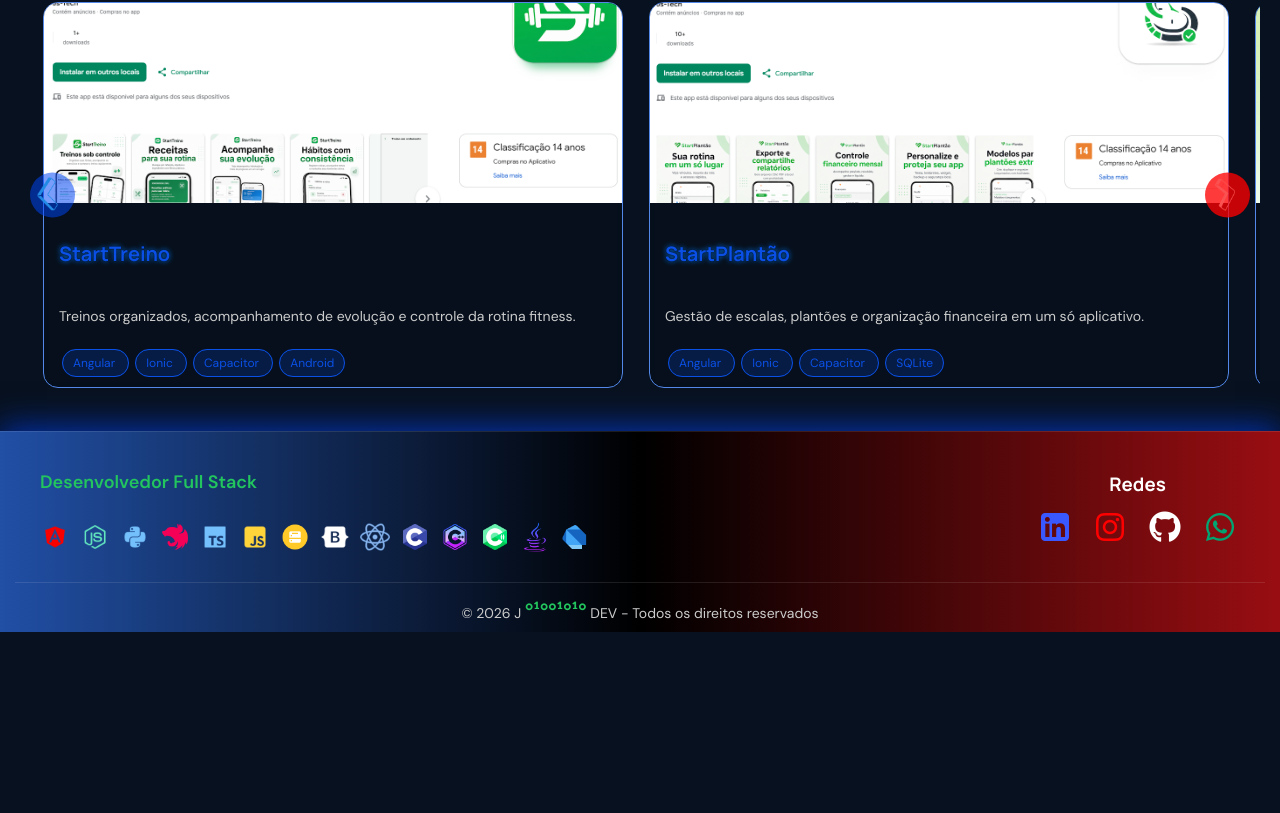
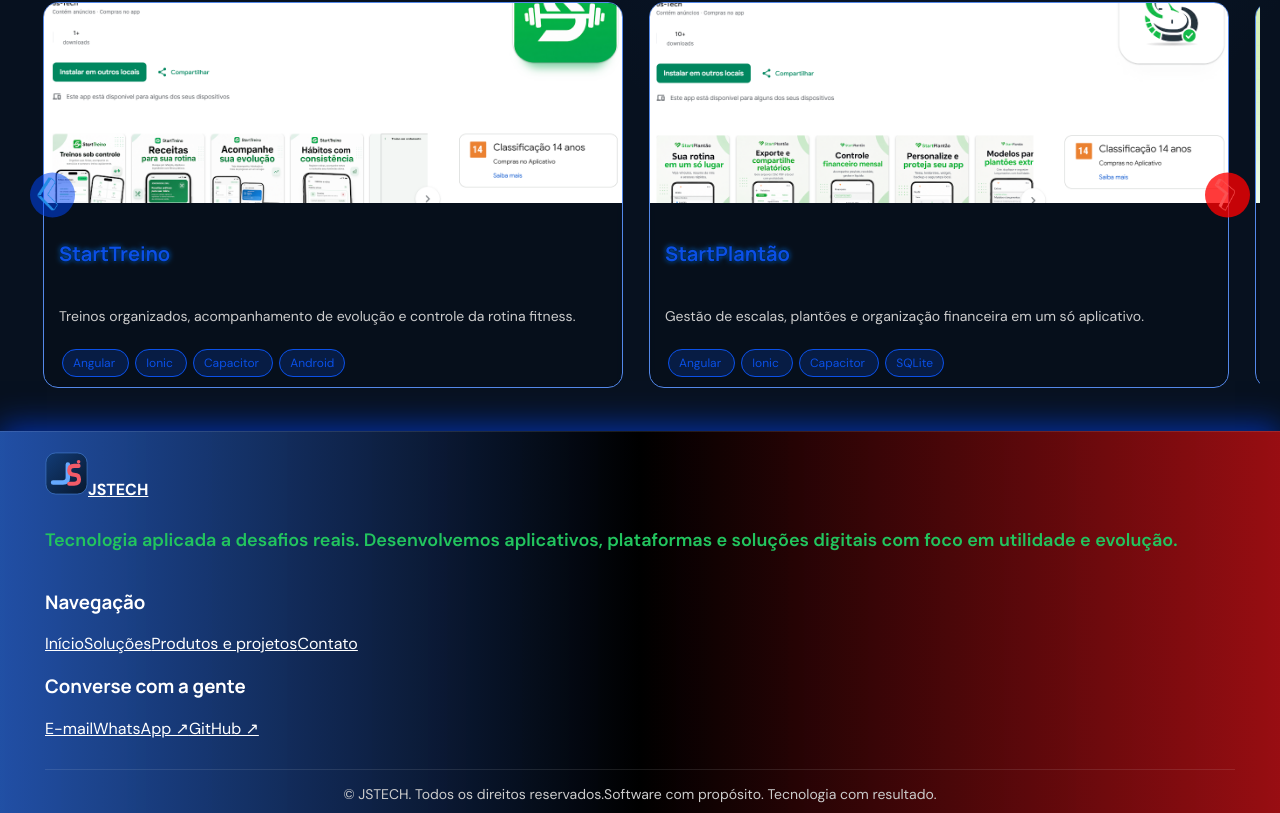
Before and after one commit to wellingtmax/portifolio-angular, an Angular app: page / in a window 1280 px wide. Shown: the part 509-1322 px from the top of the page. Before the commit the page ends 1141 px from the top, so only its background shows below. Built offline with nearby package versions, Linux system fonts and the light colour scheme.

Commit message:
feat(jstech): identidade visual corporativa e navegação

```diff
--- a/src/app/shared/footer/footer.component.html
+++ b/src/app/shared/footer/footer.component.html
@@ -1,56 +1,28 @@
 <footer class="footer">
-  <div class="footer-container">
-
+  <div class="container footer-main">
     <div class="footer-brand">
-      <p>Desenvolvedor Full Stack</p>
-
-      <div class="tech-icons">
-        <img src="icons/angular-brands-solid.png" width="35">
-        <img src="icons/node-js-brands-solid.png" width="35">
-        <img src="icons/python-brands-solid.png" width="35">
-        <img src="icons/icons8-nestjs-48.png" width="35">
-        <img src="icons/typescript-brands-solid.png" width="35">
-        <img src="icons/square-js-brands-solid.png" width="35">
-        <img src="icons/icons8-data-base-96.png" width="35">
-        <img src="icons/bootstrap-brands-solid.png" width="35">
-        <img src="icons/icons8-react-80.png" width="35">
-        <img src="icons/c.png" width="35">
-        <img src="icons/icons8-c.png" width="35">
-        <img src="icons/icons8-c-96.png" width="35">
-        <img src="icons/java.png" width="35">
-        <img src="icons/dart.png" width="35">
-      </div>
+      <a class="footer-logo" routerLink="/" aria-label="JSTECH início">
+        <img src="/jstech-mark.svg" width="43" height="43" alt="">
+        <strong>JS<span>TECH</span></strong>
+      </a>
+      <p>Tecnologia aplicada a desafios reais. Desenvolvemos aplicativos, plataformas e soluções digitais com foco em utilidade e evolução.</p>
     </div>
-    <div class="footer-social">
-      <h3>Redes</h3>
-      <div class="icons">
-        <!-- <a href="https://www.facebook.com/JHOTA94" target="_blank">
-          <img src="icons/facebook-f-brands-solid.png" width="40">
-        </a> -->
-        <a href="https://www.linkedin.com/in/wellington-j-oliveira-b431b6b1/" target="_blank">
-          <img src="icons/square-linkedin-brands-solid.png" width="40">
-        </a>
-
-        <a href="https://www.instagram.com/jhota_94/" target="_blank">
-          <img src="icons/instagram-brands-solid.png" width="40">
-        </a>
-        <a href="https://github.com/wellingtmax" target="_blank">
-          <img src="icons/github-brands-solid.png" width="40">
-        </a>
-
-        <!-- <a href="https://twitter.com" target="_blank">
-          <img src="icons/x-twitter-brands-solid.png" width="40">
-        </a> -->
-
-        <a href="https://wa.me/5524999946786" target="_blank">
-          <img src="icons/whatsapp-brands-solid.png" width="40">
-        </a>
-      </div>
+    <div class="footer-column">
+      <h3>Navegação</h3>
+      <a routerLink="/">Início</a>
+      <a routerLink="/sobre">Soluções</a>
+      <a routerLink="/projetos">Produtos e projetos</a>
+      <a routerLink="/contato">Contato</a>
     </div>
-
+    <div class="footer-column">
+      <h3>Converse com a gente</h3>
+      <a href="mailto:wellingtmax@gmail.com">E-mail</a>
+      <a href="https://wa.me/5524999946786?text=Ol%C3%A1%2C%20gostaria%20de%20conhecer%20as%20solu%C3%A7%C3%B5es%20da%20JSTECH." target="_blank" rel="noopener noreferrer">WhatsApp ↗</a>
+      <a href="https://github.com/wellingtmax" target="_blank" rel="noopener noreferrer">GitHub ↗</a>
+    </div>
   </div>
-  <div class="footer-bottom">
-    © 2026 J <a routerLink="/matrix">°¹°°¹°¹°</a> DEV - Todos os direitos reservados
+  <div class="footer-bottom container">
+    <span>© {{ anoAtual }} JSTECH. Todos os direitos reservados.</span>
+    <span>Software com propósito. Tecnologia com resultado.</span>
   </div>
-
 </footer>
```
